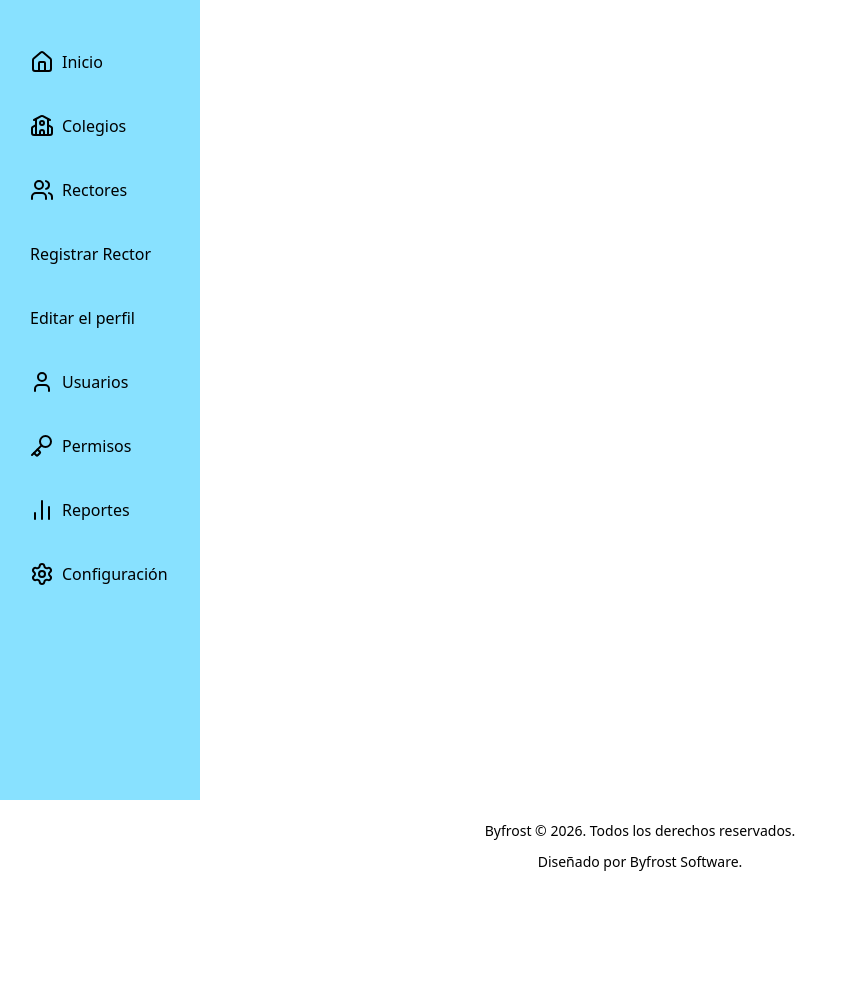
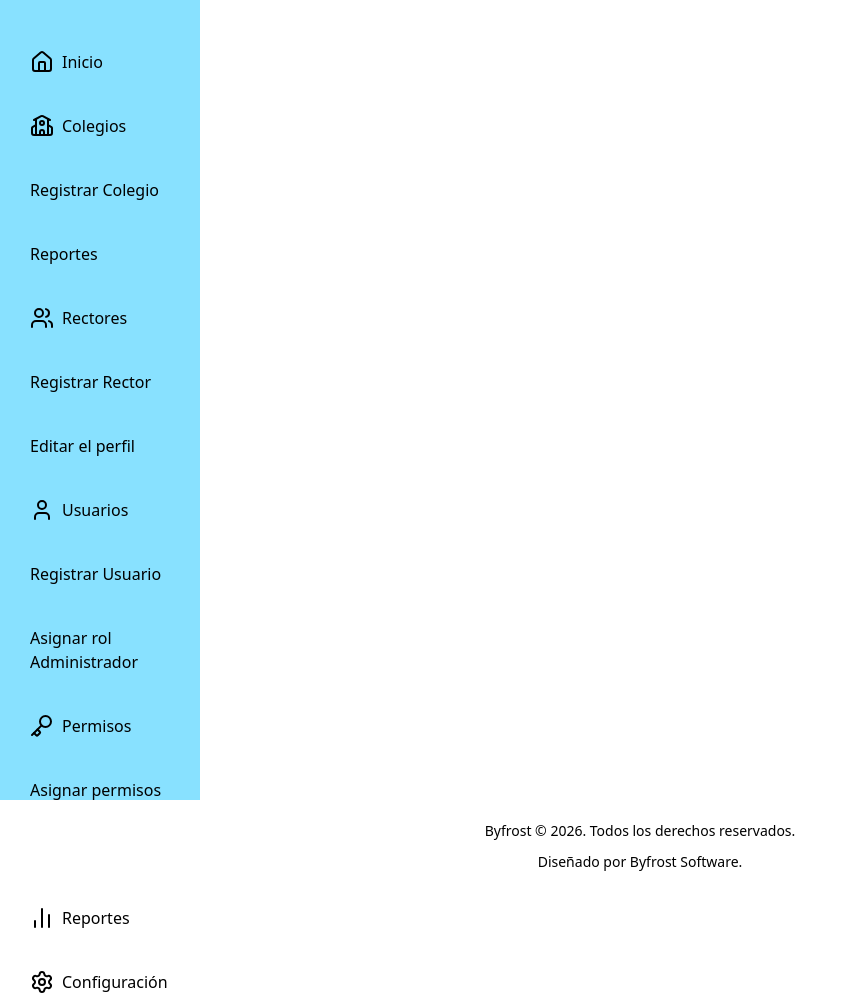
Before and after one commit to IvanByfrost/byfrost1.0, a PHP site: page /app/views/root/dashboard.php in a window 1280 px wide. Shown: the part 244-1248 px from the top of the page, without its empty margins (0-858 px from the left). Before the commit the page ends 1115 px from the top, so only its background shows below. Run offline with PHP 8.4, Linux system fonts and the light colour scheme; the visitor is signed in with stand-in values (Sample User, id 1); some libraries are stand-ins or nearby versions.

Commit message:
refactor: eliminar archivo de funciones obsoletas y actualizar la barra lateral con submenús para gestión de colegios, rectores, usuarios y permisos

```diff
--- a/app/views/root/rootSidebar.php
+++ b/app/views/root/rootSidebar.php
@@ -1,16 +1,30 @@
 <div class="root-dashboard">
     <div class="root-sidebar">
         <ul>
-            <li><a href="<?php echo url; ?>"><i data-lucide="home"></i>Inicio</a></li>
-            <li><a href="<?php echo url; ?>#"><i data-lucide="school"></i>Colegios</a></li>
+            <li><a href="#"><i data-lucide="home"></i>Inicio</a></li>
+            <li><a href="<?php echo url; ?>#"><i data-lucide="school"></i>Colegios</a>
+                <ul class="submenu">
+                    <li><a href="#" onclick="loadView('headMaster/createHmaster')">Registrar Colegio</a></li>
+                    <li><a href="#" onclick="loadView('headMaster/editHmaster')">Reportes</a></li>
+                </ul>
+            </li>
             <li><a href="<?php echo url; ?>#"><i data-lucide="users"></i>Rectores</a>
                 <ul class="submenu">
                     <li><a href="#" onclick="loadView('headMaster/createHmaster')">Registrar Rector</a></li>
                     <li><a href="#" onclick="loadView('headMaster/editHmaster')">Editar el perfil</a></li>
                 </ul>
             </li>
-            <li><a href="<?php echo url; ?>#"><i data-lucide="user"></i>Usuarios</a></li>
+            <li><a href="<?php echo url; ?>#"><i data-lucide="user"></i>Usuarios</a>
+                <ul class="submenu">
+                    <li><a href="#" onclick="loadView('headMaster/createHmaster')">Registrar Usuario</a></li>
+                    <li><a href="#" onclick="loadView('headMaster/editHmaster')">Asignar rol Administrador</a></li>
+                </ul>
+            </li>
             <li><a href="<?php echo url; ?>#"><i data-lucide="key"></i>Permisos</a></li>
+            <ul class="submenu">
+                    <li><a href="#" onclick="loadView('headMaster/editHmaster')">Asignar permisos</a></li>
+                    <li><a href="#" onclick="loadView('headMaster/createHmaster')">Editar permisos</a></li>
+                </ul>
             <li><a href="<?php echo url; ?>#"><i data-lucide="bar-chart-2"></i>Reportes</a></li>
             <li><a href="<?php echo url; ?>#"><i data-lucide="settings"></i>Configuración</a></li>
         </ul>
```
Also changed, not shown: funciones.md (renamed from app/funciones.md).
